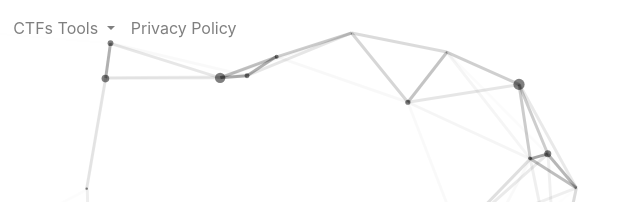
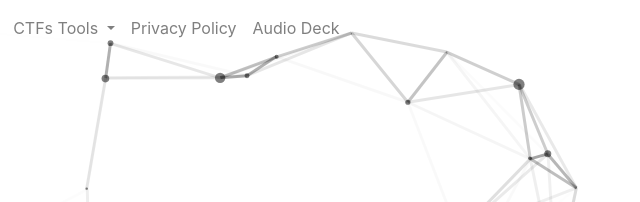
Before and after one commit to InfoXMax/informatiquemax, a plain HTML site: page index.html in a window 1280 px wide. Shown: the top 202 px of the page, 286-926 px from the left. Drawn offline with nearby package versions, Linux system fonts and the light colour scheme.

Commit message:
Update index.html
audio deck

```diff
--- a/index.html
+++ b/index.html
@@ -108,6 +108,9 @@
         <li class="nav-item">
           <a class="nav-link" href="privacy-policy.html">Privacy Policy</a>
         </li>
+		<li class="nav-item">
+          <a class="nav-link" href="privacy-policy.html">Audio Deck</a>
+        </li>
       </ul>
     </div>
   </div>
```
